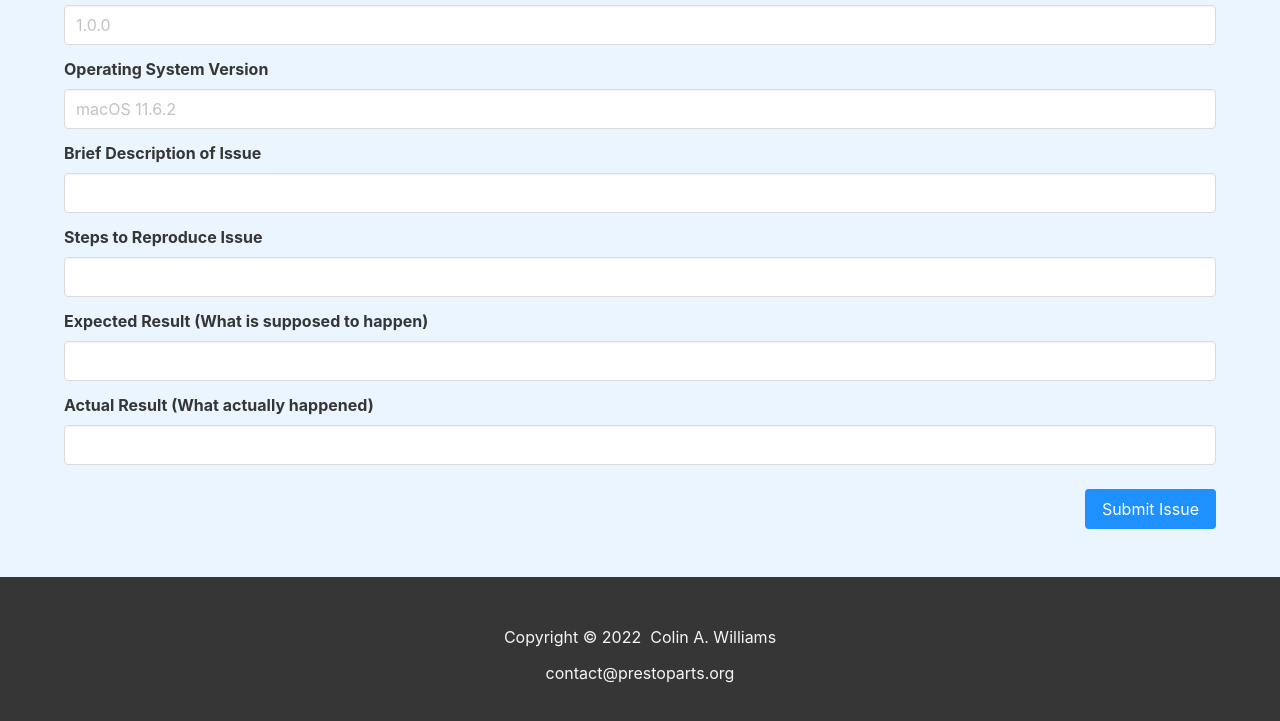
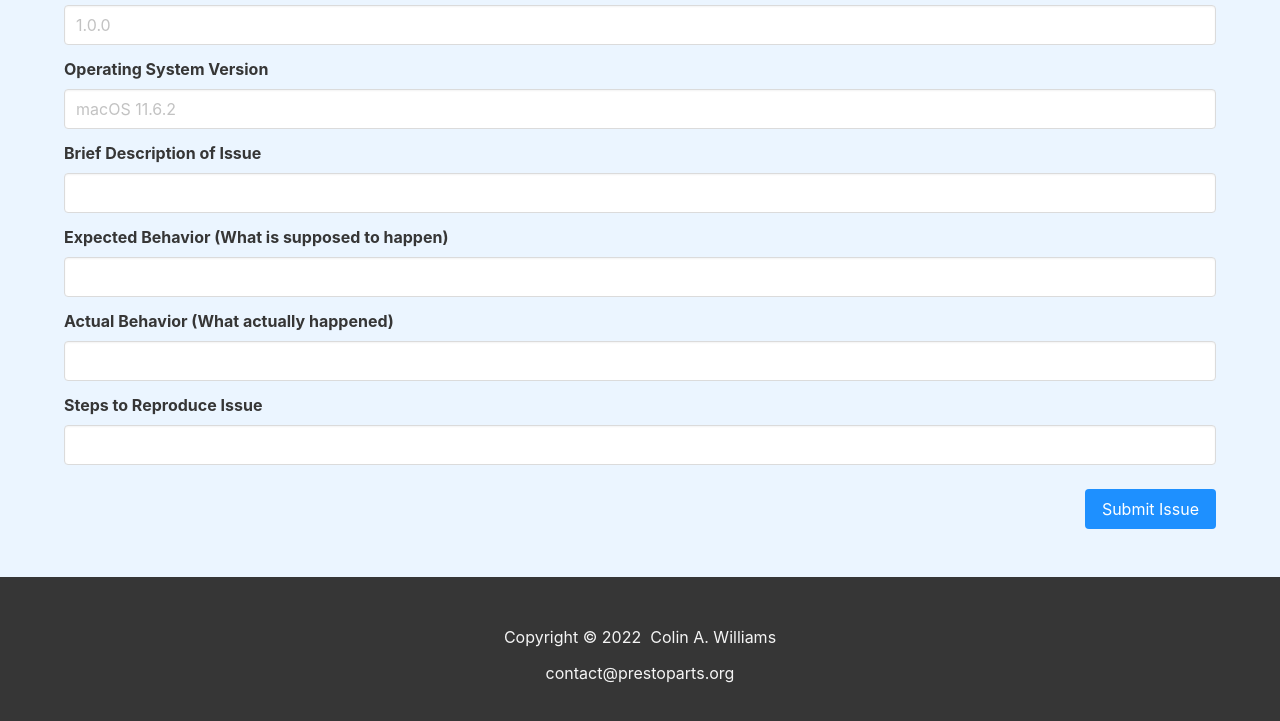
Before and after one commit to c-o-l-i-n/presto-parts-website, a website built with webpack: page src/pages/report/index.html in a window 1280 px wide. Shown: the part 207-928 px from the top of the page. Built offline with nearby package versions, Linux system fonts and the light colour scheme.

Commit message:
🥞 Reordered some items

```diff
--- a/src/pages/report/index.html
+++ b/src/pages/report/index.html
@@ -120,16 +120,8 @@
 						</div>
 					</div>
 					<div class="field">
-						<label class="label" for="reproduce"
-							>Steps to Reproduce Issue</label
-						>
-						<div class="control">
-							<input class="input" type="text" name="reproduce" />
-						</div>
-					</div>
-					<div class="field">
 						<label class="label" for="expected"
-							>Expected Result (What is supposed to happen)</label
+							>Expected Behavior (What is supposed to happen)</label
 						>
 						<div class="control">
 							<input class="input" type="text" name="expected" />
@@ -137,10 +129,18 @@
 					</div>
 					<div class="field">
 						<label class="label" for="actual"
-							>Actual Result (What actually happened)</label
+							>Actual Behavior (What actually happened)</label
 						>
 						<div class="control">
 							<input class="input" type="text" name="actual" />
+						</div>
+					</div>
+					<div class="field">
+						<label class="label" for="reproduce"
+							>Steps to Reproduce Issue</label
+						>
+						<div class="control">
+							<input class="input" type="text" name="reproduce" />
 						</div>
 					</div>
 					<div class="field is-grouped is-grouped-right">
```
Also changed, not shown: src/pages/index/index.html (+4 -4 lines).
